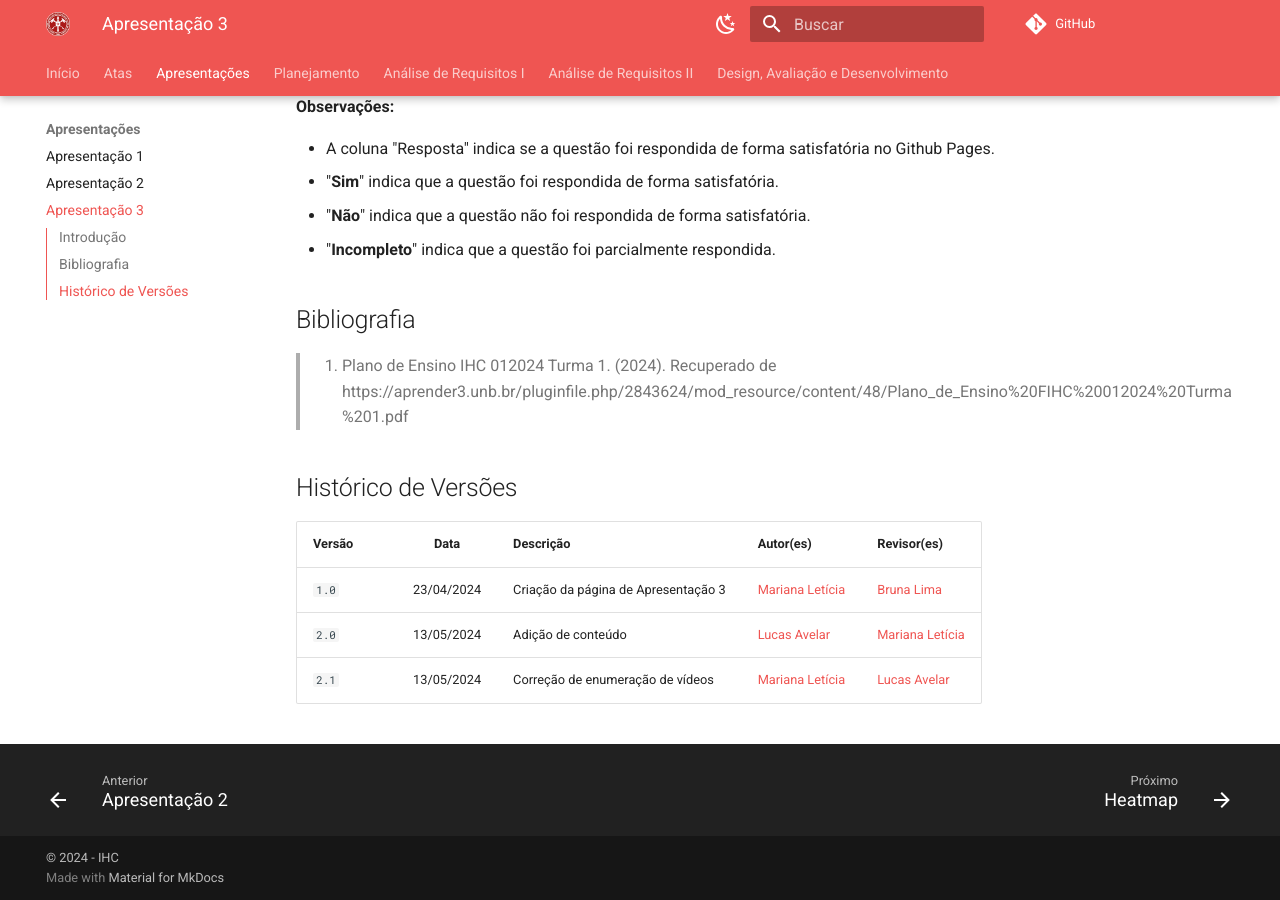
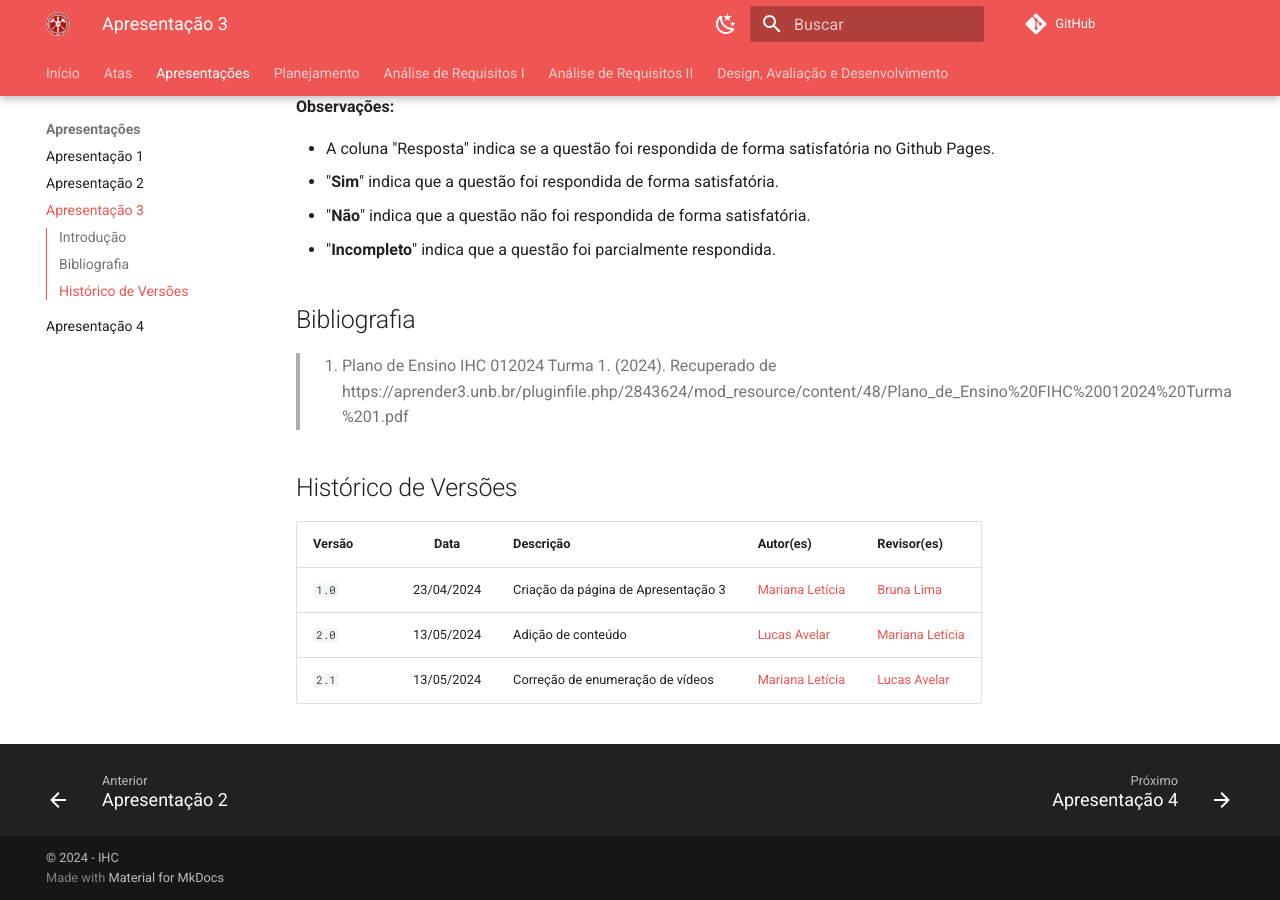
Before and after one commit to Interacao-Humano-Computador/2024.1-CBMERJ, an MkDocs documentation site: the page built from docs/apresentacoes/apresentacao_3.md, in a window 1280 px wide and 900 px high, scrolled down 2457 px. Built offline with MkDocs 1.6.1 and Material for MkDocs 9.7.7, drawn with Linux system fonts in a browser that asks for light colours; comment, search, counter and statistics services are not loaded.

Commit message:
Update mkdocs.yml

```diff
--- a/mkdocs.yml
+++ b/mkdocs.yml
@@ -61,6 +61,7 @@ nav:
       - Apresentação 1: apresentacoes/apresentacao_1.md
       - Apresentação 2: apresentacoes/apresentacao_2.md
       - Apresentação 3: apresentacoes/apresentacao_3.md
+      - Apresentação 4: apresentacoes/apresentacao_4.md
   - Planejamento:
       - Heatmap: planejamento/heatmap.md
       - Cronograma: planejamento/cronograma.md
```
